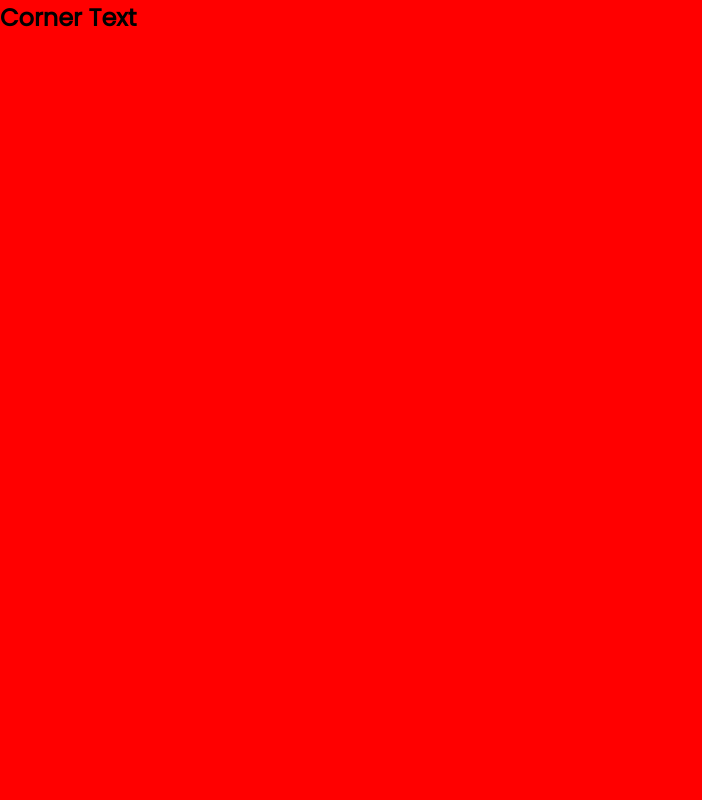
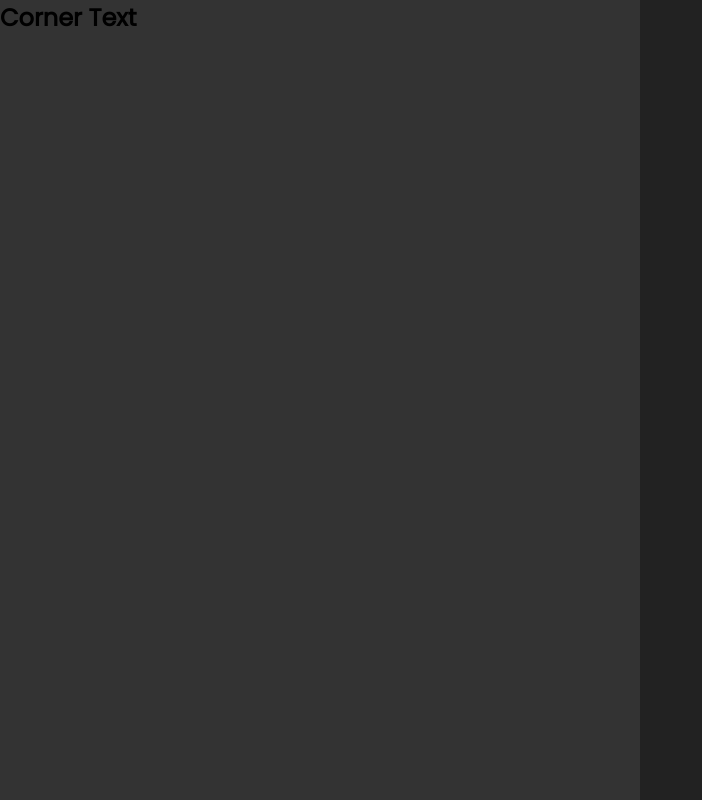
Before and after one commit to CJR85/corner-text-parallax-effect, a plain HTML site: page index.html in a window 1280 px wide. Shown: the whole page, without its empty margins (0-702 px from the left). Drawn offline with Linux system fonts and the light colour scheme.

Commit message:
Style clip-path to textBox

```diff
--- a/style.css
+++ b/style.css
@@ -20,5 +20,6 @@ section .textBox {
   left: 0;
   width: 100%;
   height: 100%;
-  background: #f00;
+  background: #333;
+  clip-path: polygon(0 0, 50% 0, 50% 100%, 0% 100%);
 }
```
